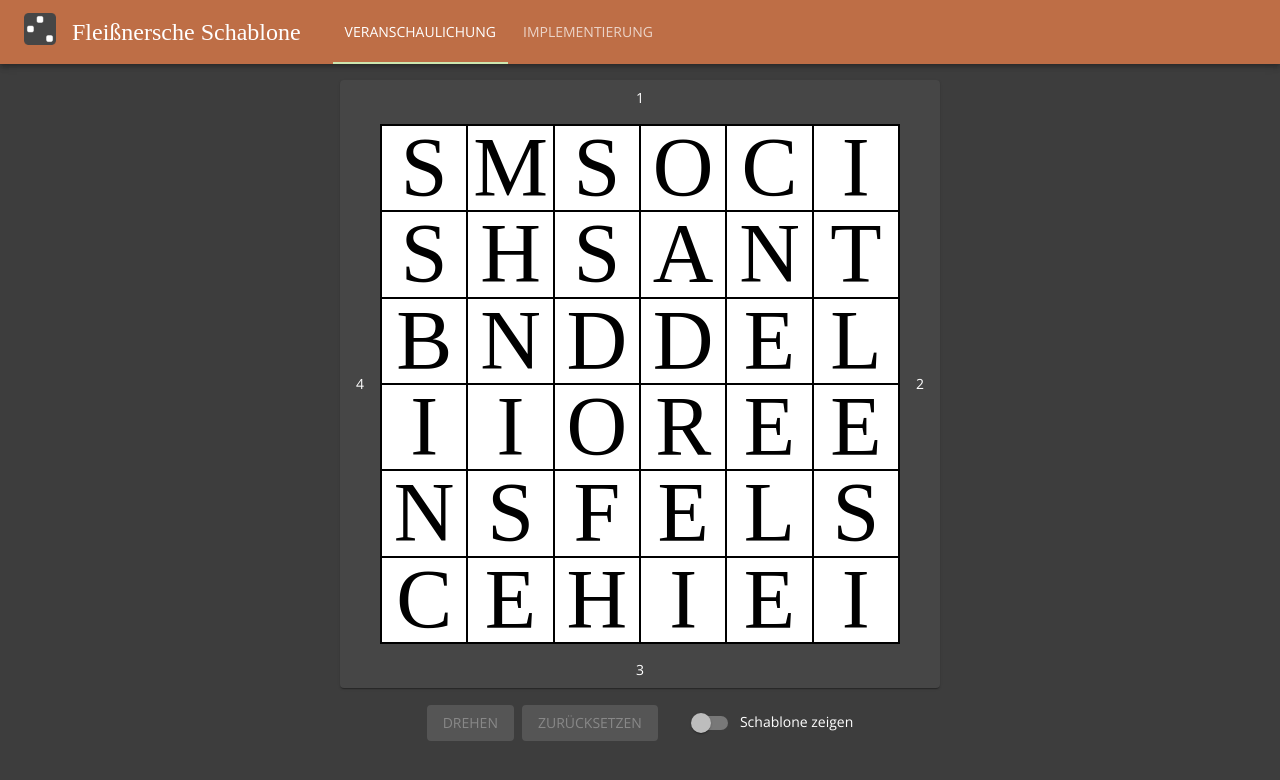
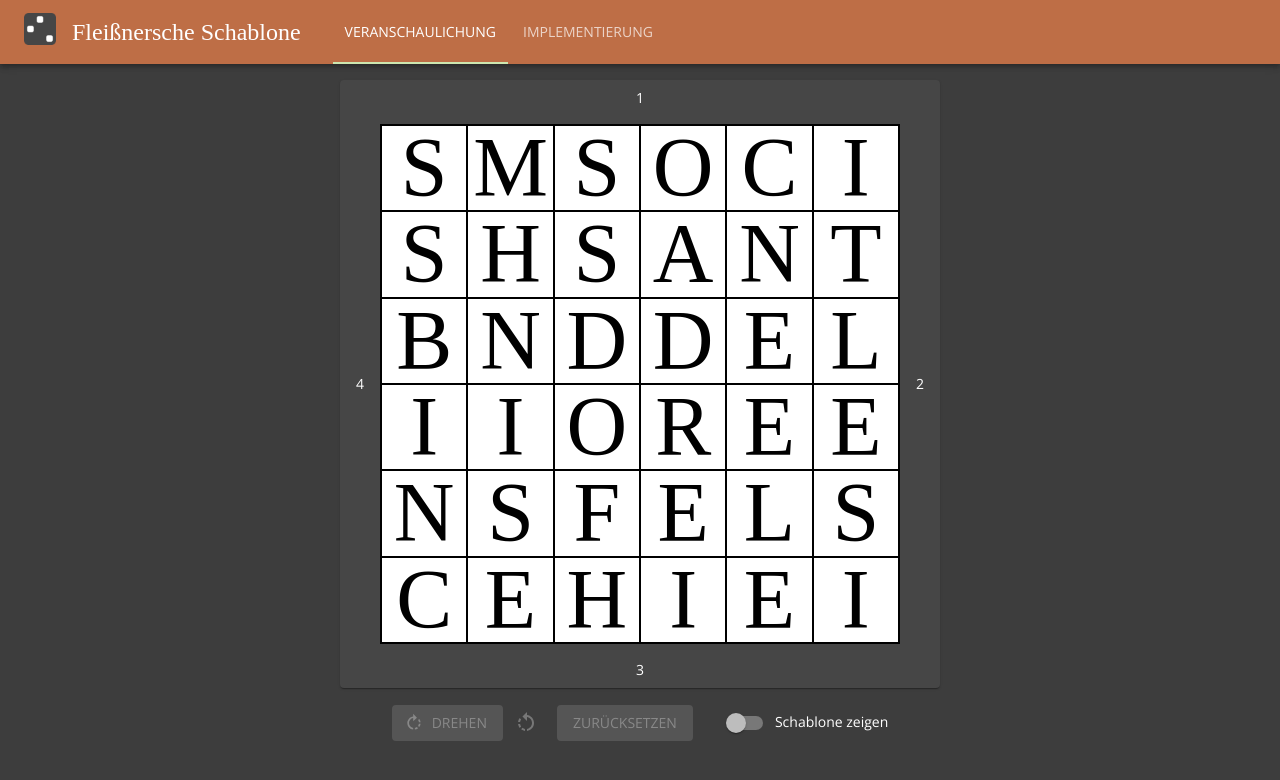
Before and after one commit to nicholas-roether/fleissner, a React (Create React App) app: page / in a window 1280 px wide. Shown: the top 780 px of the page. Built offline with nearby package versions, Linux system fonts and the light colour scheme; a web font is replaced by a local one.

Commit message:
Rework controls

```diff
--- a/src/pages/visualization/visualization.tsx
+++ b/src/pages/visualization/visualization.tsx
@@ -1,4 +1,5 @@
-import { Box, Button, Switch } from "@material-ui/core";
+import { Box, Button, IconButton, Switch } from "@material-ui/core";
+import { RotateLeftTwoTone as RotateLeftIcon, RotateRightTwoTone as RotateRightIcon } from "@material-ui/icons";
 import React from "react";
 import FleissnerGrilleWidget from "./fleissner-grille-widget";
 
@@ -14,12 +15,14 @@ const VisualizationPage = () => {
 				<FleissnerGrilleWidget message={defaultMessage} rotation={rotation} showGrille={showGrille} />
 			</Box>
 			<span>
-				<Button variant="contained" color="primary" disabled={!showGrille} onClick={() => setRotation(rotation + 1)}>Drehen</Button>
+				<Button variant="contained" color="primary" disabled={!showGrille} onClick={() => setRotation(rotation + 1)} startIcon={<RotateRightIcon />}>Drehen</Button>
 				<Box mr={1} display="inline" />
+				<IconButton disabled={!showGrille} onClick={() => setRotation(rotation - 1)} size="small"><RotateLeftIcon /></IconButton>
+				<Box mr={2} display="inline" />
 				<Button variant="contained" disabled={!showGrille || rotation % 4 === 0} onClick={() => setRotation(rotation - rotation % 4)}>Zurücksetzen</Button>
 				<Box mr={3} display="inline" />
-				<Switch checked={showGrille} onChange={(_, val) => setShowGrille(val)} />
-				<span>Schablone zeigen</span>
+				<Switch id="show-grille-switch" checked={showGrille} onChange={(_, val) => setShowGrille(val)} />
+				<label htmlFor="show-grille-switch">Schablone zeigen</label>
 			</span>
 		</Box>
 	);
```
